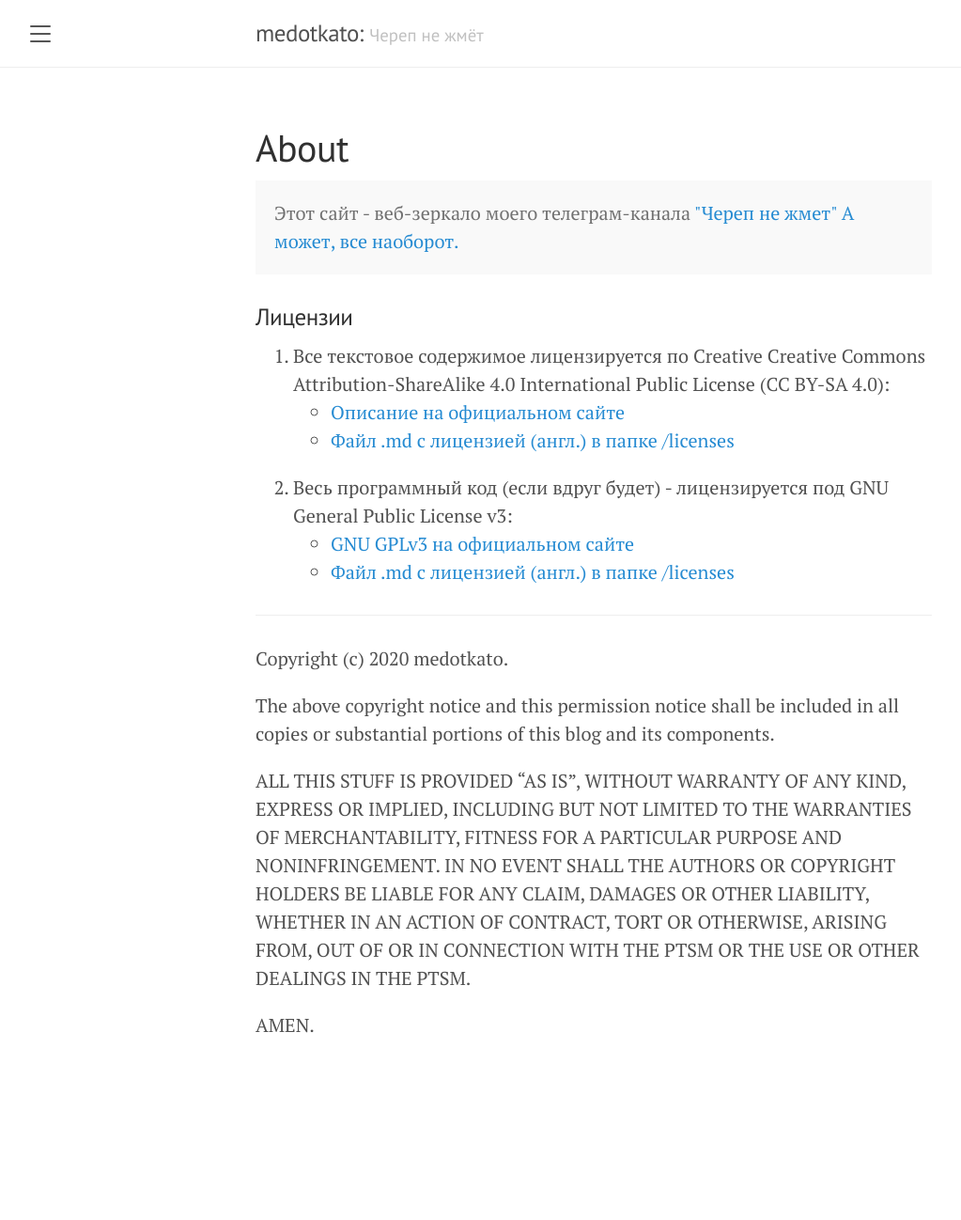
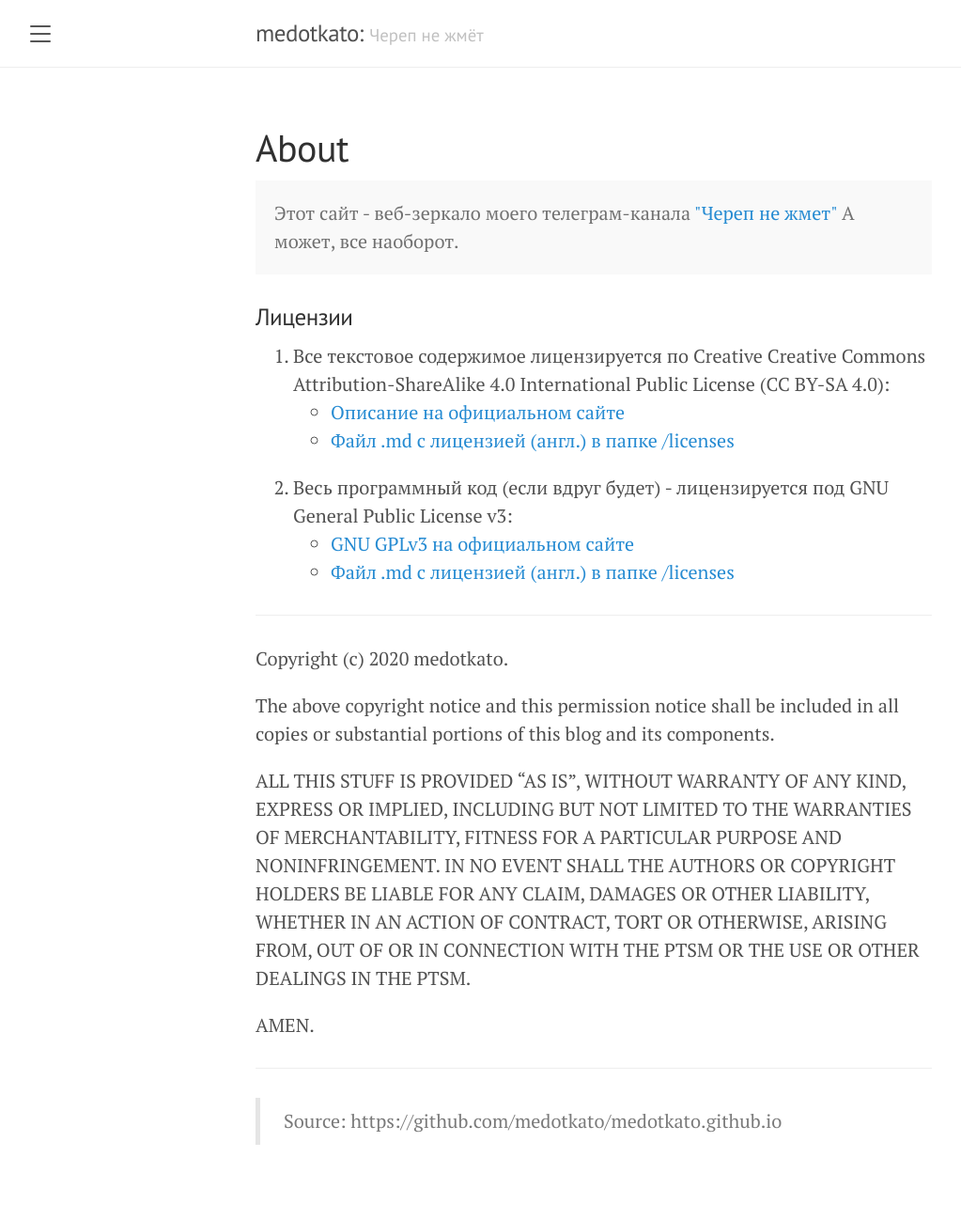
Before and after one commit to medotkato/medotkato.github.io, a Jekyll site: the page built from about.md, in a window 1280 px wide. Shown: the whole page at 94% size, without its empty margins (8-1031 px from the left). Built offline with Jekyll 4.4.1, drawn with Linux system fonts in a browser that asks for light colours; before the commit the page ends 1186 px from its top, so only the background shows below that.

Commit message:
another small fix

```diff
--- a/about.md
+++ b/about.md
@@ -4,7 +4,7 @@ title: About
 ---
 
 <p class="message">
-  Этот сайт - веб-зеркало моего телеграм-канала <a href="https://t.me/nezhmet">"Череп не жмет" А может, все наоборот.</a>
+  Этот сайт - веб-зеркало моего телеграм-канала <a href="https://t.me/nezhmet">"Череп не жмет"</a> А может, все наоборот.
 </p>
 
 ### Лицензии
@@ -26,3 +26,7 @@ The above copyright notice and this permission notice shall be included in all c
 ALL THIS STUFF IS PROVIDED "AS IS", WITHOUT WARRANTY OF ANY KIND, EXPRESS OR IMPLIED, INCLUDING BUT NOT LIMITED TO THE WARRANTIES OF MERCHANTABILITY, FITNESS FOR A PARTICULAR PURPOSE AND NONINFRINGEMENT. IN NO EVENT SHALL THE AUTHORS OR COPYRIGHT HOLDERS BE LIABLE FOR ANY CLAIM, DAMAGES OR OTHER LIABILITY, WHETHER IN AN ACTION OF CONTRACT, TORT OR OTHERWISE, ARISING FROM, OUT OF OR IN CONNECTION WITH THE PTSM OR THE USE OR OTHER DEALINGS IN THE PTSM.
 
 AMEN.
+
+---
+
+> Source: https://github.com/medotkato/medotkato.github.io
```
